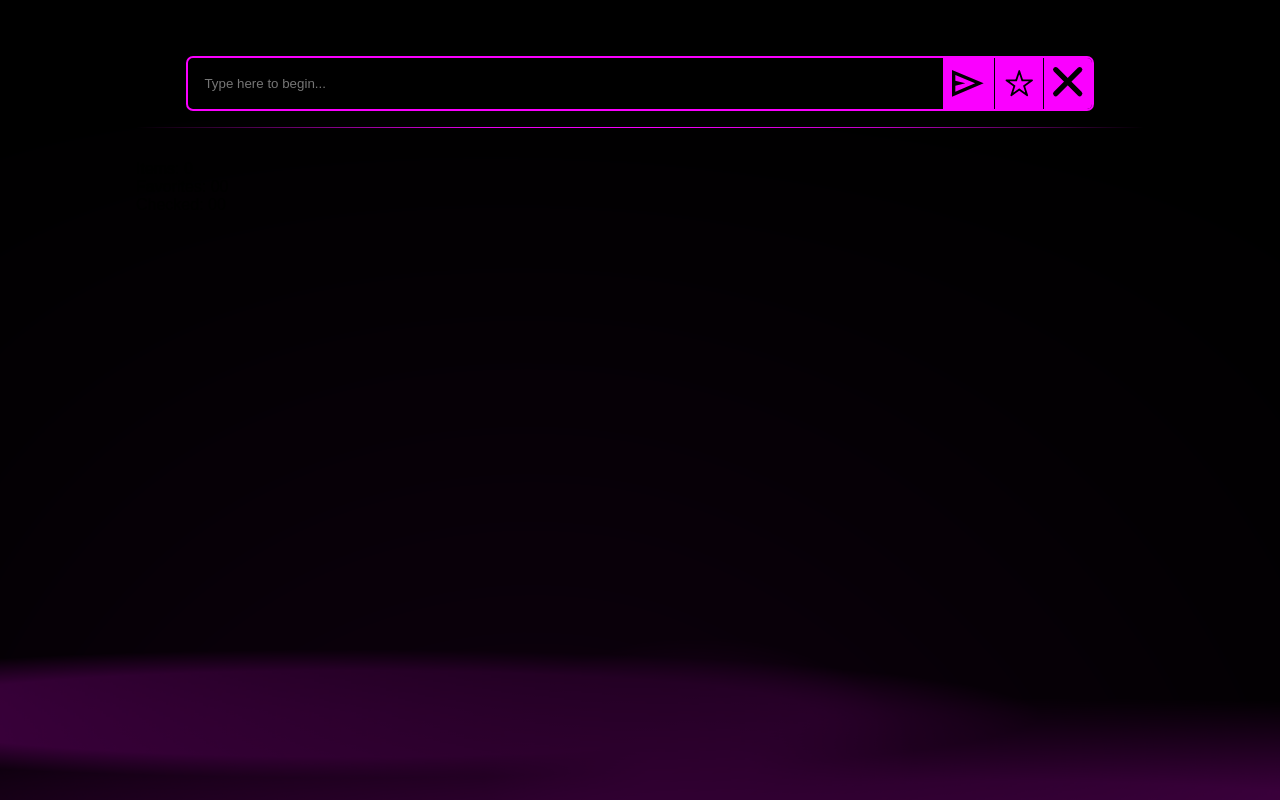
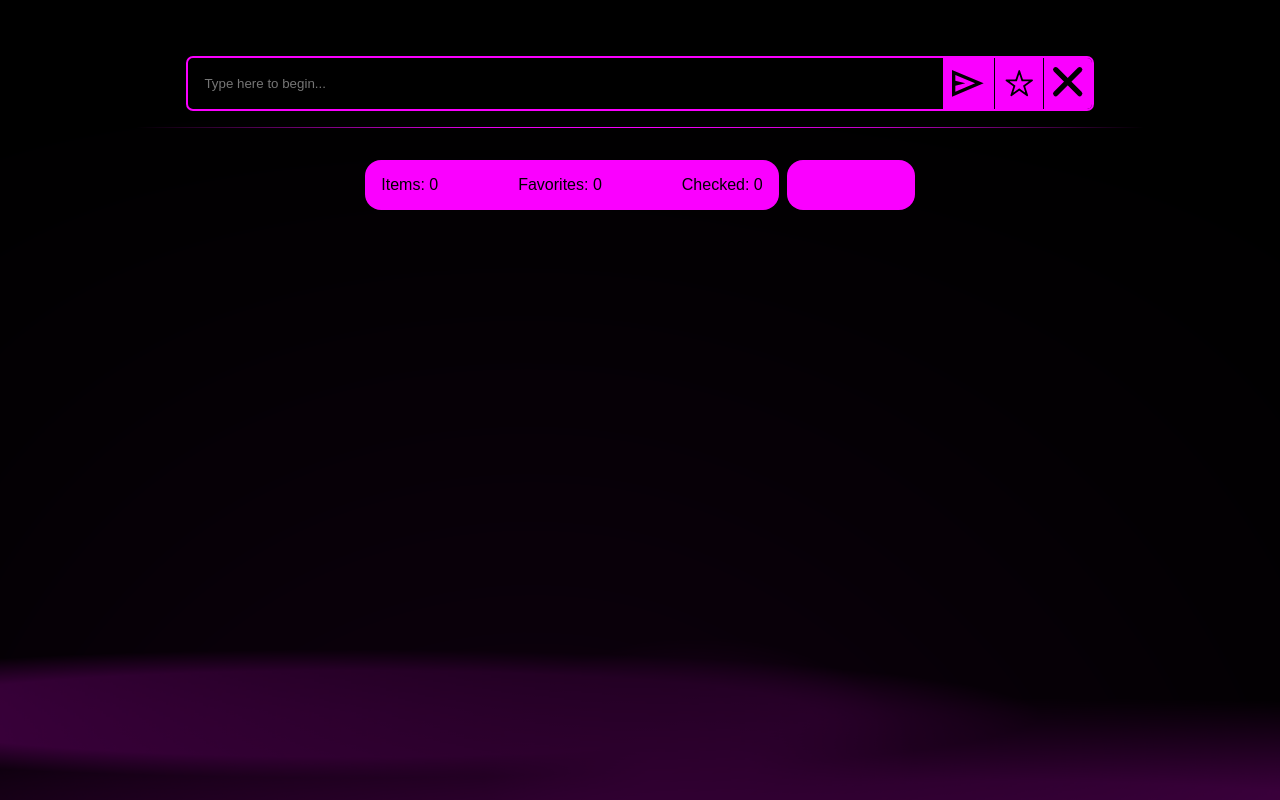
Before and after one commit to ZeSved/ToDo-app, a React (Vite) app: page / in a window 1280 px wide. Built offline with nearby package versions, Linux system fonts and the light colour scheme.

Commit message:
controlpanel visible

```diff
--- a/src/components/ControlPanel.tsx
+++ b/src/components/ControlPanel.tsx
@@ -1,4 +1,6 @@
 import { useEffect, useState } from 'react'
+
+import styles from './styles/ControlPanel.module.css'
 
 import { Item } from '../types'
 
@@ -13,10 +15,13 @@ export default function ControlPanel({ items }: ControlPanelType) {
 	}, [items])
 
 	return (
-		<div>
-			<p>Items: {items.length}</p>
-			<p>Favorites: {controlPanelInfo}</p>
-			<p>Checked: {controlPanelInfo}</p>
+		<div className={styles.controlPanelContainer}>
+			<div className={styles.info}>
+				<p>Items: {items.length}</p>
+				<p>Favorites: {controlPanelInfo[0]}</p>
+				<p>Checked: {controlPanelInfo[1]}</p>
+			</div>
+			<button className={styles.optionsDropdown}></button>
 		</div>
 	)
 }
--- /dev/null
+++ b/src/components/styles/ControlPanel.module.css
@@ -0,0 +1,26 @@
+.controlPanelContainer {
+  display: flex;
+  flex-direction: row;
+  margin-inline: auto;
+  gap: 0.5rem;
+}
+
+.info {
+  display: flex;
+  flex-direction: row;
+  justify-content: space-around;
+  align-items: center;
+  padding: 1rem;
+  border-radius: 1rem;
+  background-color: #fa00ff;
+  gap: 5rem;
+}
+
+.optionsDropdown {
+  padding: 1rem 4rem;
+  background-color: #fa00ff;
+  border-radius: 1rem;
+  border: none;
+  outline: none;
+  cursor: pointer;
+}
```
